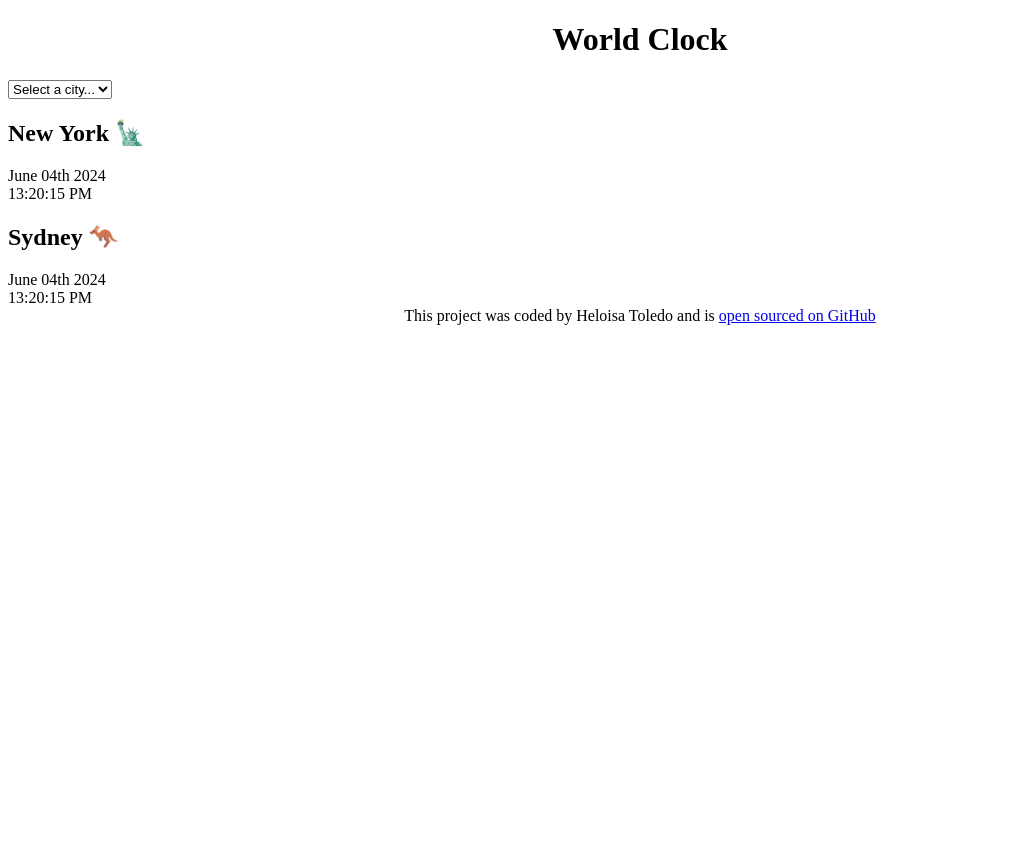
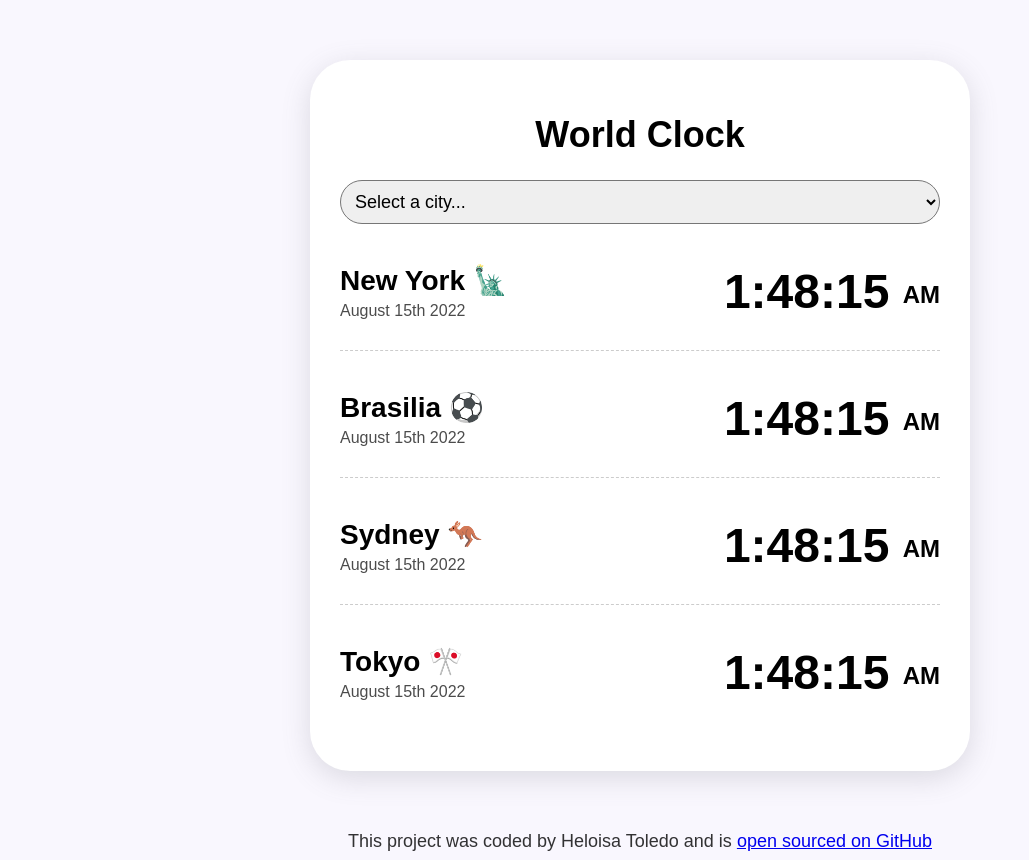
Before and after one commit to helo3toledo/worldClock, a plain HTML site: page index.html in a window 1280 px wide. Shown: the whole page, without its empty margins (0-1029 px from the left). Before the commit the page ends 800 px from the top, so only its background shows below. Drawn offline with Linux system fonts and the light colour scheme.

Commit message:
styled the project with css

```diff
--- a/css/styles.css
+++ b/css/styles.css
@@ -1,6 +1,67 @@
-h1{
+body {
+    background-color: #f9f7fe;
+    font-family: sans-serif;
+  }
+
+  h1 {
     text-align: center;
-}
-footer{
+    font-family: sans-serif;
+    font-size: 36px;
+  }
+
+  h2 {
+    margin: 0 0 5px;
+    font-size: 28px;
+  }
+
+  select {
+    display: block;
+    width: 100%;
+    font-size: 18px;
+    border-radius: 30px;
+    padding: 10px;
+  }
+
+
+  .container {
+    max-width: 600px;
+    margin: 60px auto;
+    background: white;
+    padding: 30px;
+    box-shadow: rgba(100, 100, 111, 0.2) 0px 7px 29px 0px;
+    border-radius: 40px;
+  }
+
+  .city {
+    display: flex;
+    margin: 10px 0;
+    justify-content: space-between;
+    padding: 30px 0;
+    border-bottom: 1px dashed rgba(0, 0, 0, 0.2);
+  }
+
+  .city:last-child {
+    border: none;
+  }
+
+  .date {
+    opacity: 0.7;
+  }
+
+  .time {
+    font-size: 48px;
+    font-weight: bold;
+  }
+
+  .time small {
+    font-size: 24px;
+    vertical-align: middle;
+    line-height: 48px;
+  }
+
+  footer {
     text-align: center;
-}
+    font-size: 18px;
+    color: rgba(0, 0, 0, 0.8);
+  }
+  a:hover{cursor: pointer;}
--- a/index.html
+++ b/index.html
@@ -7,7 +7,7 @@
     <title>World Clock - Heloisa Toledo </title>
 </head>
 <body>
-    <div class="container">
+   <div class="container">
     <h1>World Clock</h1>
     <select name="" id="">
         <option value="">Select a city...</option>
@@ -17,21 +17,45 @@
         <option value="">Tokyo</option>
     </select>
     <div class="city">
-        <h2>New York 🗽 </h2>
-        <div class="date"> June 04th 2024
+        <div>
+          <h2>New York 🗽</h2>
+          <div class="date">August 15th 2022</div>
         </div>
-        <div class="time">13:20:15 PM</div>
-        <div class="city">
-            <h2>Sydney 🦘 </h2>
-            <div class="date"> June 04th 2024
-            </div>
-            <div class="time">13:20:15 PM</div>
+        <div>
+        <div class="time">1:48:15 <small> AM </small></div>
+      </div>
+    </div>
+      <div class="city">
+        <div>
+          <h2>Brasilia ⚽</h2>
+          <div class="date">August 15th 2022</div>
+        </div>
+        <div>
+        <div class="time">1:48:15 <small> AM </small></div>
+      </div>
+    </div>
+    <div class="city">
+        <div>
+          <h2>Sydney 🦘</h2>
+          <div class="date">August 15th 2022</div>
+        </div>
+        <div>
+        <div class="time">1:48:15 <small> AM </small></div>
+      </div>
+    </div>
+    <div class="city">
+        <div>
+          <h2>Tokyo 🎌</h2>
+          <div class="date">August 15th 2022</div>
+        </div>
+        <div>
+        <div class="time">1:48:15 <small> AM </small></div>
+      </div>
     </div>
     </div>
-    <footer>This project was coded by Heloisa Toledo and is
-       <a href="https://github.com/helo3toledo/worldClock" target="_blank"> open sourced on GitHub </a>
-    </footer>
-
 </body>
+<footer>This project was coded by Heloisa Toledo and is
+    <a href="https://github.com/helo3toledo/worldClock" target="_blank"> open sourced on GitHub </a>
+ </footer>
 <script src="javascript/index.js"></script>
 </html>
```
